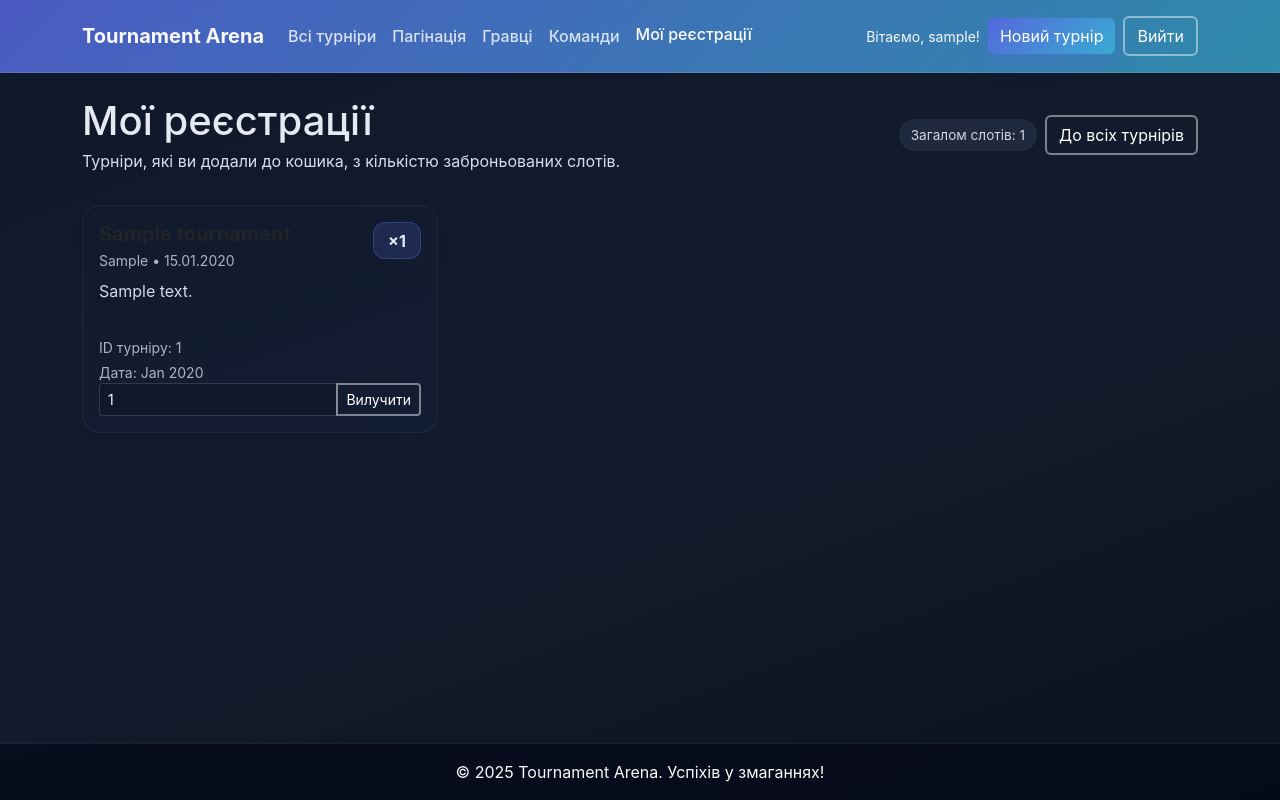
After one commit to blxssvdd/Django-tournaments, a Django app: page /registrations/ in a window 1280 px wide. The commit adds this page. Run offline with Django 5.2, Linux system fonts and the light colour scheme; a user stored in the database is signed in; tables that the repository leaves empty hold one stand-in row (values such as "Sample post").

Commit message:
adding basket

```diff
--- a/Tournaments/GamesTournaments/static/GamesTournaments/css/site.css
+++ b/Tournaments/GamesTournaments/static/GamesTournaments/css/site.css
@@ -302,3 +302,55 @@ form p > select:focus {
 .text-soft {
     color: rgba(240, 244, 255, 0.7) !important;
 }
+
+.registration-inline-form .registration-qty {
+    width: 90px;
+    background: rgba(15, 23, 42, 0.8);
+    border-color: rgba(255, 255, 255, 0.15);
+    color: #f8fafc;
+}
+
+.registration-inline-form .registration-qty:focus {
+    border-color: rgba(85, 104, 221, 0.65);
+    box-shadow: 0 0 0 0.2rem rgba(85, 104, 221, 0.25);
+}
+
+.registration-chip {
+    background: rgba(85, 104, 221, 0.2);
+    border: 1px solid rgba(85, 104, 221, 0.35);
+}
+
+.registration-card {
+    background: linear-gradient(160deg, rgba(18, 26, 44, 0.92), rgba(20, 30, 52, 0.85));
+    border: 1px solid var(--arena-border);
+    border-radius: 18px;
+    position: relative;
+    overflow: hidden;
+}
+
+.registration-card::before {
+    content: "";
+    position: absolute;
+    inset: 0;
+    background: radial-gradient(circle at 20% 20%, rgba(58, 176, 214, 0.22), transparent 45%);
+    opacity: 0;
+    transition: opacity 0.2s ease;
+    pointer-events: none;
+}
+
+.registration-card:hover::before {
+    opacity: 1;
+}
+
+.registration-count {
+    display: inline-flex;
+    align-items: center;
+    justify-content: center;
+    min-width: 48px;
+    padding: 0.35rem 0.75rem;
+    border-radius: 12px;
+    background: rgba(85, 104, 221, 0.2);
+    border: 1px solid rgba(85, 104, 221, 0.35);
+    color: #e4e9f2;
+    font-weight: 700;
+}
--- a/Tournaments/GamesTournaments/static/GamesTournaments/js/site.js
+++ b/Tournaments/GamesTournaments/static/GamesTournaments/js/site.js
@@ -19,7 +19,7 @@ document.addEventListener("DOMContentLoaded", () => {
         }, delay);
     });
 
-    const cards = document.querySelectorAll(".tournament-card");
+    const cards = document.querySelectorAll(".tournament-card, .registration-card");
     cards.forEach((card) => {
         card.addEventListener("mousemove", (event) => {
             const rect = card.getBoundingClientRect();
--- a/Tournaments/GamesTournaments/templates/base.html
+++ b/Tournaments/GamesTournaments/templates/base.html
@@ -31,6 +31,11 @@
                     <li class="nav-item">
                         <a class="nav-link" href="{% url 'get_teams' %}" data-nav-match="/teams/">Команди</a>
                     </li>
+                    {% if user.is_authenticated %}
+                        <li class="nav-item">
+                            <a class="nav-link" href="{% url 'my_registrations' %}" data-nav-match="/registrations/">Мої реєстрації</a>
+                        </li>
+                    {% endif %}
                 </ul>
                 <div class="d-flex align-items-center gap-2">
                     {% if user.is_authenticated %}
--- /dev/null
+++ b/Tournaments/GamesTournaments/templates/my_registrations.html
@@ -0,0 +1,60 @@
+{% extends "base.html" %}
+
+{% block title %}Мої реєстрації · Tournament Arena{% endblock %}
+
+{% block content %}
+<div class="page-header">
+    <div>
+        <h1 class="mb-1">Мої реєстрації</h1>
+        <p class="mb-0">Турніри, які ви додали до кошика, з кількістю заброньованих слотів.</p>
+    </div>
+    <div class="d-flex flex-wrap align-items-center gap-2">
+        <span class="meta-chip">Загалом слотів: {{ total_count|default:0 }}</span>
+        <a class="btn btn-outline-light" href="{% url 'get_tournaments' %}">До всіх турнірів</a>
+    </div>
+</div>
+
+{% if registrations %}
+    <div class="row g-4">
+        {% for registration in registrations %}
+            <div class="col-md-6 col-xl-4">
+                <div class="card registration-card h-100 shadow-sm">
+                    <div class="card-body d-flex flex-column">
+                        <div class="d-flex justify-content-between align-items-start gap-2 mb-2">
+                            <div>
+                                <h2 class="h5 fw-bold mb-1">{{ registration.tournament.name }}</h2>
+                                <p class="text-soft small mb-0">
+                                    {{ registration.tournament.location|default:"Невідоме місце" }} •
+                                    {{ registration.tournament.date|date:"d.m.Y" }}
+                                </p>
+                            </div>
+                            <span class="registration-count">×{{ registration.count }}</span>
+                        </div>
+                        <p class="flex-grow-1 description-text">{{ registration.tournament.description|default:"Без опису" }}</p>
+                        <div class="card-foot mt-3 flex-wrap justify-content-between align-items-center">
+                            <div class="d-flex flex-column gap-1">
+                                <span class="text-soft small">ID турніру: {{ registration.tournament.id }}</span>
+                                <span class="text-soft small">Дата: {{ registration.tournament.date|date:"M Y" }}</span>
+                            </div>
+                            <form method="post" action="{% url 'remove_registration' registration.tournament.id %}" class="registration-inline-form">
+                                {% csrf_token %}
+                                <div class="input-group input-group-sm">
+                                    <input type="number" name="count" min="1" max="{{ registration.count }}" value="1" class="form-control form-control-sm registration-qty">
+                                    <input type="hidden" name="next" value="{{ request.get_full_path }}">
+                                    <button type="submit" class="btn btn-outline-light btn-sm">Вилучити</button>
+                                </div>
+                            </form>
+                        </div>
+                    </div>
+                </div>
+            </div>
+        {% endfor %}
+    </div>
+{% else %}
+    <div class="empty-state shadow-sm">
+        <h2 class="h5 mb-2">Ще нічого не додано</h2>
+        <p class="mb-3">Обирайте турніри та додавайте їх у свою корзину реєстрацій.</p>
+        <a class="btn btn-glow" href="{% url 'get_tournaments' %}">Перейти до турнірів</a>
+    </div>
+{% endif %}
+{% endblock content %}
--- a/Tournaments/GamesTournaments/urls.py
+++ b/Tournaments/GamesTournaments/urls.py
@@ -9,6 +9,9 @@ urlpatterns = [
     path("tournaments/", views.get_tournaments, name="get_tournaments"),
     path("tournaments/paginated/", views.get_tournaments_paginated, name="get_tournaments_paginated"),
     path("tournaments/<int:tournament_id>/delete/", views.delete_tournament, name="delete_tournament"),
+    path("registrations/", views.my_registrations, name="my_registrations"),
+    path("registrations/add/<int:tournament_id>/", views.add_to_registration, name="add_to_registration"),
+    path("registrations/remove/<int:tournament_id>/", views.remove_registration, name="remove_registration"),
     path("add_team/", views.add_team, name="add_team"),
     path("teams/<int:team_id>/delete/", views.delete_team, name="delete_team"),
     path("teams/", views.get_teams, name="get_teams"),
--- a/Tournaments/GamesTournaments/views.py
+++ b/Tournaments/GamesTournaments/views.py
@@ -1,11 +1,14 @@
 from django.contrib import messages
 from django.contrib.auth.decorators import login_required
 from django.core.paginator import Paginator
+from django.db.models import Case, IntegerField, Sum, Value, When
 from django.shortcuts import render, redirect, get_object_or_404
+from django.utils.http import url_has_allowed_host_and_scheme
 from django.views.decorators.http import require_POST
+from django.urls import reverse
 
 from .forms import TournamentForm, TeamForm, PlayerForm
-from .models import Tournament, Team, Player
+from .models import Tournament, Team, Player, Registration
 
 # Create your views here.
 
@@ -57,19 +60,51 @@ def add_tournament(request):
 
 
 def get_tournaments(request):
-    tournaments = Tournament.objects.all().order_by("-date", "name")
-    return render(request=request, template_name="tournaments.html", context=dict(tournaments=tournaments))
+    tournaments_qs = Tournament.objects.all()
+    if request.user.is_authenticated:
+        tournaments_qs = tournaments_qs.annotate(
+            user_registration_count=Sum(
+                Case(
+                    When(registrations__user=request.user, then="registrations__count"),
+                    default=Value(0),
+                    output_field=IntegerField()
+                )
+            )
+        )
+    tournaments = tournaments_qs.order_by("-date", "name")
+    return render(
+        request=request,
+        template_name="tournaments.html",
+        context=dict(tournaments=tournaments)
+    )
 
 
 def get_tournaments_paginated(request):
-    tournaments = Tournament.objects.all().order_by("-date", "name")
+    tournaments_qs = Tournament.objects.all()
+    if request.user.is_authenticated:
+        tournaments_qs = tournaments_qs.annotate(
+            user_registration_count=Sum(
+                Case(
+                    When(registrations__user=request.user, then="registrations__count"),
+                    default=Value(0),
+                    output_field=IntegerField()
+                )
+            )
+        )
+    tournaments = tournaments_qs.order_by("-date", "name")
     paginator = Paginator(tournaments, 3)
     page_number = request.GET.get("page")
     page_obj = paginator.get_page(page_number)
+    registrations_map = {}
+    if request.user.is_authenticated:
+        registrations_map = {
+            reg.tournament_id: reg.count
+            for reg in Registration.objects.filter(user=request.user)
+        }
     return render(
         request=request,
         template_name="tournaments_paginated.html",
-        context=dict(page_obj=page_obj)
+        context=dict(page_obj=page_obj, registrations_map=registrations_map)
     )
 
 
@@ -158,3 +193,68 @@ def delete_player(request, player_id):
     player.delete()
     messages.success(request, "Гравця видалено.")
     return redirect("get_players")
+
+
+@login_required(login_url="/users/sign_in/")
+@require_POST
+def add_to_registration(request, tournament_id):
+    tournament = get_object_or_404(Tournament, pk=tournament_id)
+    try:
+        increment = int(request.POST.get("count", 1))
+    except (TypeError, ValueError):
+        increment = 1
+
+    increment = 1 if increment < 1 else increment
+
+    registration, created = Registration.objects.get_or_create(
+        user=request.user,
+        tournament=tournament,
+        defaults={"count": increment}
+    )
+    if not created:
+        registration.count += increment
+        registration.save(update_fields=["count"])
+
+    messages.success(request, f"Додано {increment} слот(и) для {tournament.name}.")
+    redirect_url = request.POST.get("next") or request.META.get("HTTP_REFERER")
+    if not redirect_url or not url_has_allowed_host_and_scheme(redirect_url, allowed_hosts={request.get_host()}):
+        redirect_url = reverse("my_registrations")
+    return redirect(redirect_url)
+
+
+@login_required(login_url="/users/sign_in/")
+def my_registrations(request):
+    registrations = Registration.objects.select_related("tournament").filter(
+        user=request.user
+    ).order_by("-tournament__date", "tournament__name")
+    total_count = sum(reg.count for reg in registrations)
+    return render(
+        request=request,
+        template_name="my_registrations.html",
+        context=dict(registrations=registrations, total_count=total_count)
+    )
+
+
+@login_required(login_url="/users/sign_in/")
+@require_POST
+def remove_registration(request, tournament_id):
+    registration = get_object_or_404(Registration, user=request.user, tournament_id=tournament_id)
+    try:
+        decrement = int(request.POST.get("count", registration.count))
+    except (TypeError, ValueError):
+        decrement = registration.count
+
+    decrement = 1 if decrement < 1 else decrement
+
+    if decrement >= registration.count:
+        registration.delete()
+        messages.success(request, f"Реєстрацію для {registration.tournament.name} видалено.")
+    else:
+        registration.count -= decrement
+        registration.save(update_fields=["count"])
+        messages.success(request, f"Зменшено слотів для {registration.tournament.name} на {decrement} (залишилось {registration.count}).")
+
+    redirect_url = request.POST.get("next") or request.META.get("HTTP_REFERER")
+    if not redirect_url or not url_has_allowed_host_and_scheme(redirect_url, allowed_hosts={request.get_host()}):
+        redirect_url = reverse("my_registrations")
+    return redirect(redirect_url)
```
Also changed, not shown: Tournaments/GamesTournaments/admin.py (+6 -2 lines), Tournaments/GamesTournaments/models.py (+15 -0 lines), Tournaments/GamesTournaments/templates/tournaments.html (+17 -2 lines), Tournaments/GamesTournaments/templates/tournaments_paginated.html (+17 -2 lines), Tournaments/GamesTournaments/migrations/0001_initial.py (added), Tournaments/GamesTournaments/migrations/0002_registration.py (added), Tournaments/GamesTournaments/migrations/__init__.py (added), Tournaments/README.md (renamed from README.md), Tournaments/requirements.txt (renamed from requirements.txt), 2 other files.
